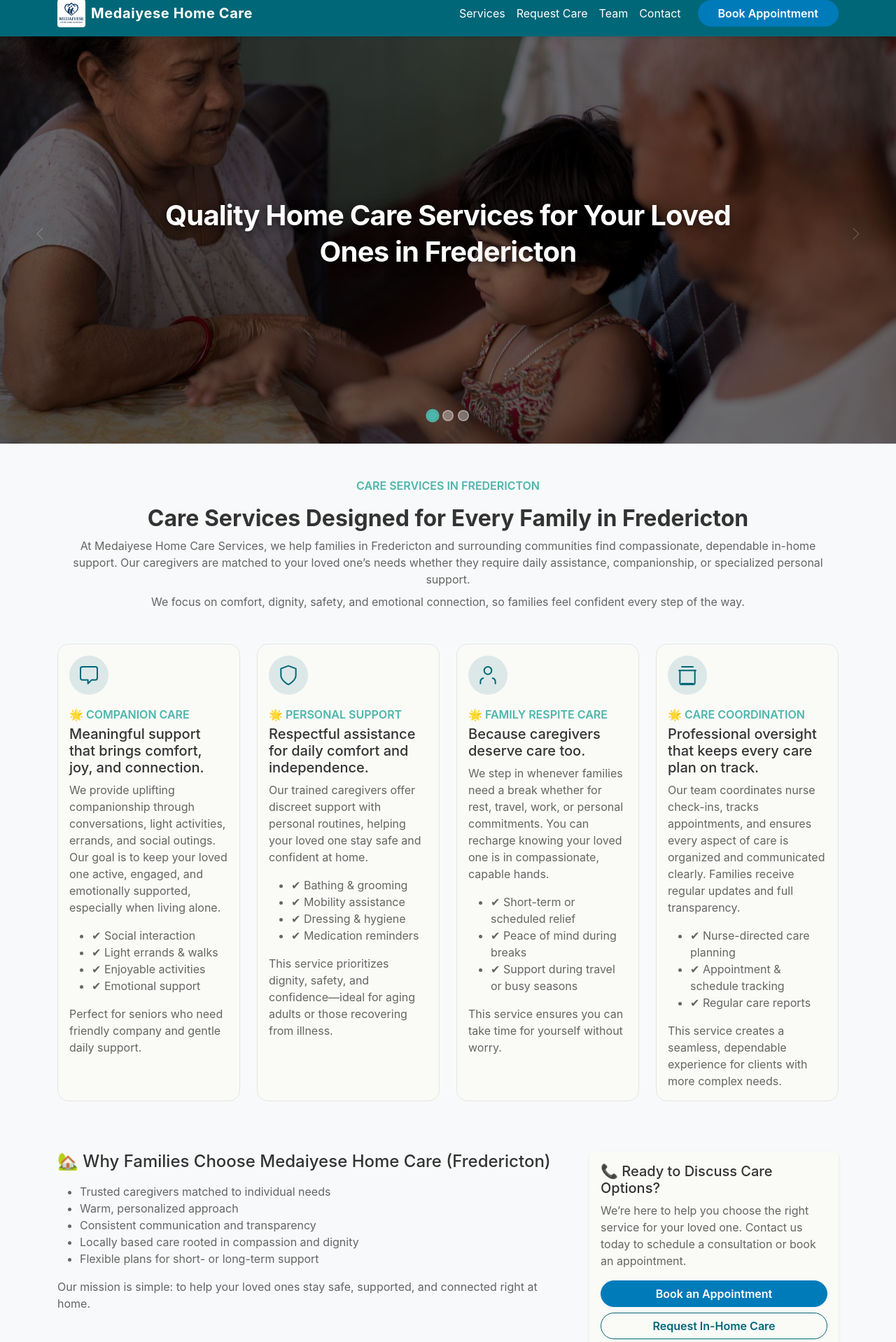
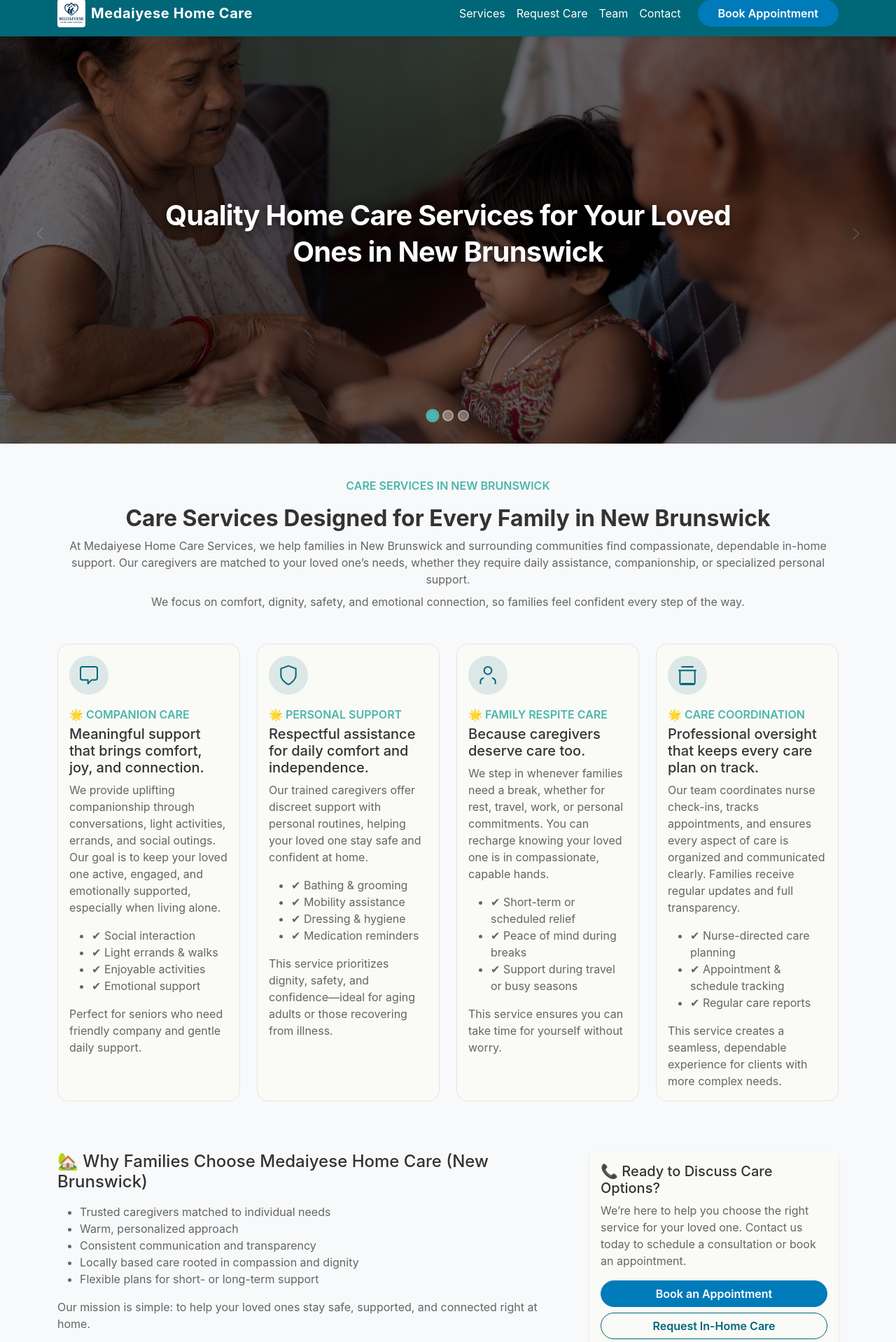
Before and after one commit to StackCodeArtisan/Madeiyesehomecare, a Flask app: page / in a window 1280 px wide. Shown: the part 14-1932 px from the top of the page at 70% size. Run offline with Flask 3, Linux system fonts and the light colour scheme; some libraries are stand-ins or nearby versions.

Commit message:
Update location references from Fredericton to New Brunswick

```diff
--- a/templates/index.html
+++ b/templates/index.html
@@ -48,7 +48,7 @@
                         <div class="hero-slide hero-slide-1 d-flex align-items-center justify-content-center">
                             <div class="hero-text-container">
                                 <div class="hero-text-content">
-                                    <h1 class="hero-text">Quality Home Care Services for Your Loved Ones in Fredericton</h1>
+                                    <h1 class="hero-text">Quality Home Care Services for Your Loved Ones in New Brunswick</h1>
                                 </div>
                             </div>
                         </div>
@@ -57,7 +57,7 @@
                         <div class="hero-slide hero-slide-2 d-flex align-items-center justify-content-center">
                             <div class="hero-text-container">
                                 <div class="hero-text-content">
-                                    <h1 class="hero-text">Personalized home care that gives families confidence and keeps loved ones safe, supported, and connected in Fredericton</h1>
+                                    <h1 class="hero-text">Personalized home care that gives families confidence and keeps loved ones safe, supported, and connected in New Brunswick</h1>
                                 </div>
                             </div>
                         </div>
@@ -86,9 +86,9 @@
         <section id="services" class="py-5 bg-light">
             <div class="container">
                 <div class="text-center mb-5">
-                    <p class="text-uppercase text-secondary fw-semibold">Care services in Fredericton</p>
-                    <h2 class="fw-bold">Care Services Designed for Every Family in Fredericton</h2>
-                    <p class="text-muted mb-2">At Medaiyese Home Care Services, we help families in Fredericton and surrounding communities find compassionate, dependable in-home support. Our caregivers are matched to your loved one’s needs whether they require daily assistance, companionship, or specialized personal support.</p>
+                    <p class="text-uppercase text-secondary fw-semibold">Care services in New Brunswick</p>
+                    <h2 class="fw-bold">Care Services Designed for Every Family in New Brunswick</h2>
+                    <p class="text-muted mb-2">At Medaiyese Home Care Services, we help families in New Brunswick and surrounding communities find compassionate, dependable in-home support. Our caregivers are matched to your loved one’s needs, whether they require daily assistance, companionship, or specialized personal support.</p>
                     <p class="text-muted mb-0">We focus on comfort, dignity, safety, and emotional connection, so families feel confident every step of the way.</p>
                 </div>
                 <div class="row g-4">
@@ -138,7 +138,7 @@
                                 </div>
                                 <p class="text-uppercase text-secondary fw-semibold mb-1">🌟 Family Respite Care</p>
                                 <h3 class="h5 mb-2">Because caregivers deserve care too.</h3>
-                                <p class="text-muted mb-3">We step in whenever families need a break whether for rest, travel, work, or personal commitments. You can recharge knowing your loved one is in compassionate, capable hands.</p>
+                                <p class="text-muted mb-3">We step in whenever families need a break, whether for rest, travel, work, or personal commitments. You can recharge knowing your loved one is in compassionate, capable hands.</p>
                                 <ul class="text-muted mb-3">
                                     <li>✔ Short-term or scheduled relief</li>
                                     <li>✔ Peace of mind during breaks</li>
@@ -170,7 +170,7 @@
 
                 <div class="row mt-5 g-4 align-items-start">
                     <div class="col-lg-8">
-                        <h3 class="h4 mb-3">🏡 Why Families Choose Medaiyese Home Care (Fredericton)</h3>
+                        <h3 class="h4 mb-3">🏡 Why Families Choose Medaiyese Home Care (New Brunswick)</h3>
                         <ul class="text-muted mb-3">
                             <li>Trusted caregivers matched to individual needs</li>
                             <li>Warm, personalized approach</li>
@@ -200,7 +200,7 @@
                     <div class="col-lg-5">
                         <p class="text-uppercase text-secondary fw-semibold">Request care</p>
                         <h2 class="fw-bold mb-3">Tell us about your loved one.</h2>
-                        <p class="text-muted">Please complete the form and our care coordinator will reach out within one business day. All details are kept confidential.</p>
+                        <p class="text-muted">Please complete the form, and our care coordinator will reach out within one business day. All details are kept confidential.</p>
                         <ul class="list-unstyled text-muted">
                             <li class="mb-2">• Local caregivers with background checks</li>
                             <li class="mb-2">• Flexible schedules: hourly, daily, live-in</li>
```
